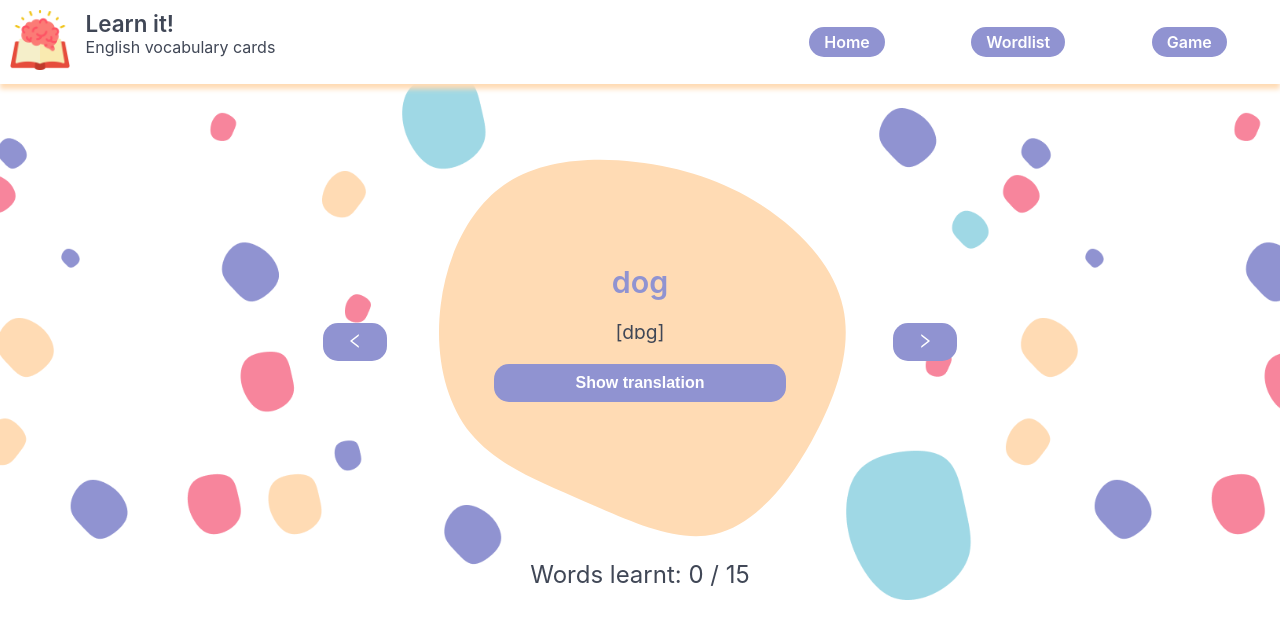
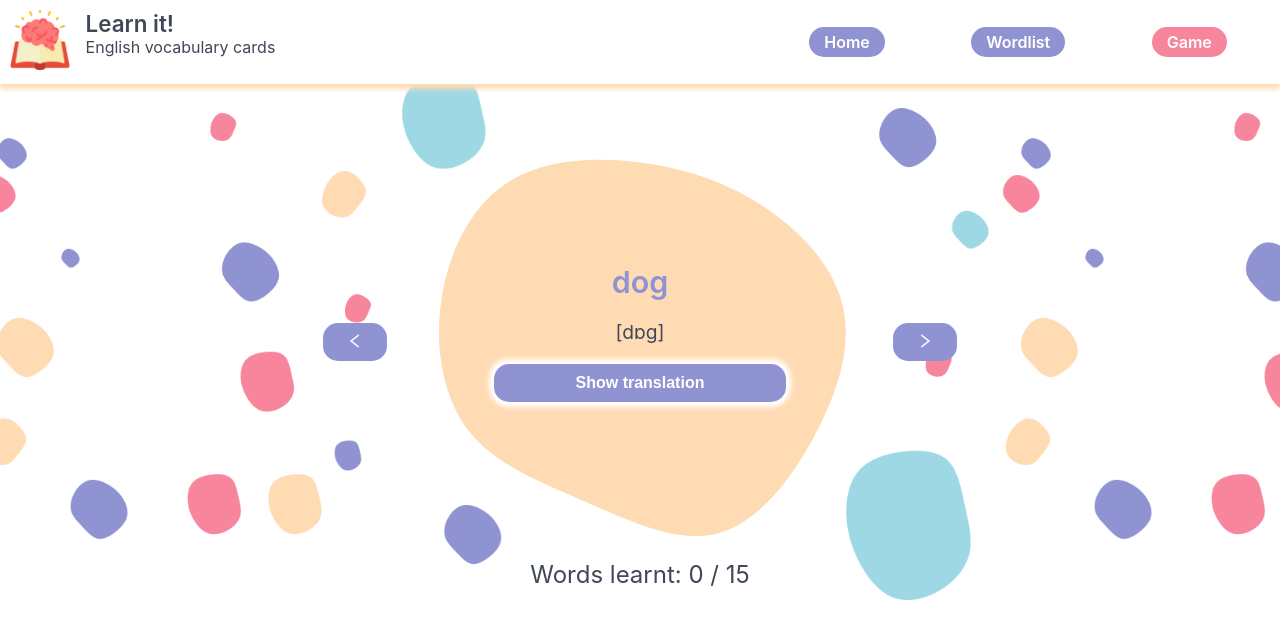
Before and after one commit to tintinelle/Words-App-React, a React (Create React App) app: page /game in a window 1280 px wide. Shown: the top 638 px of the page. Built offline with nearby package versions, Linux system fonts and the light colour scheme.

Commit message:
added focus button

```diff
--- a/src/components/Card/Card.jsx
+++ b/src/components/Card/Card.jsx
@@ -1,9 +1,15 @@
 import style from './card.module.scss';
 import classNames from 'classnames';
+import { useEffect, useRef } from 'react';
 
 export default function Card(props) {
     const {english, transcription, russian, clickedTranslate, handleChange, animation} = props;
     const classCard = classNames(style.card, animation ? style.animation : "")
+
+    const focusBtn = useRef(null);
+    useEffect (() => {
+        focusBtn.current.focus();
+    }, [english])
 
     return (
         <div className={classCard}>
@@ -12,7 +18,7 @@ export default function Card(props) {
             <div onClick = {handleChange} className={style.translate}>
                 {clickedTranslate
                 ? <div className={style.word}>{russian}</div>
-                : <button className={style.button_translate}>Show translation</button>
+                : <button ref={focusBtn} className={style.button_translate}>Show translation</button>
                 }
             </div>
         </div>
--- a/src/components/Card/card.module.scss
+++ b/src/components/Card/card.module.scss
@@ -47,3 +47,8 @@
     width: 30%;
     font-size: 0.8em;
 }
+
+button:focus {
+    box-shadow: 0 0 5px 5px #fff;
+    outline: none;
+}
--- a/src/components/Header/header.module.scss
+++ b/src/components/Header/header.module.scss
@@ -59,7 +59,3 @@
     }
     }
 }
-
-.active {
-    background-color: $button-light;
-}
--- a/src/pages/Game.jsx
+++ b/src/pages/Game.jsx
@@ -14,7 +14,6 @@ export default function Game() {
   const [wordStock, setWordStock] = useState(data);
 
   const [index, setIndex] = useState(0);
-
   // анимация
   const [animation, setAnimation] = useState(false);
   useEffect (() => {
--- a/src/style/index.css
+++ b/src/style/index.css
@@ -9,3 +9,7 @@ code {
   font-family: source-code-pro, Menlo, Monaco, Consolas, 'Courier New',
     monospace;
 }
+
+.active {
+  background-color: #F7859C !important;
+}
```
